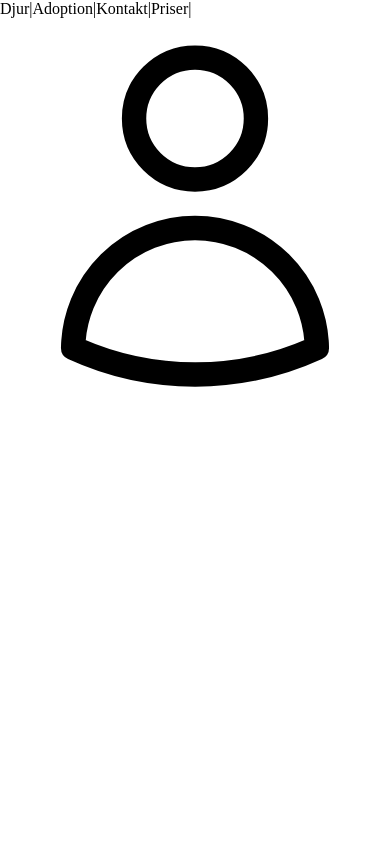
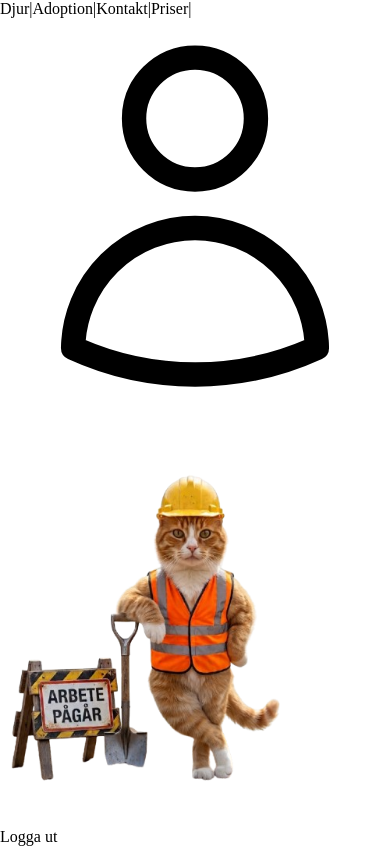
Before and after one commit to brideofxan/FurEver, a React (Vite) app in the folder client/: page /user in a window 390 px wide. Shown: the part 677-1526 px from the top of the page. Before the commit the page ends 1112 px from the top, so only its background shows below. Built offline with nearby package versions, Linux system fonts and the light colour scheme; no server answers.

Commit message:
Create logout functionality from user page

```diff
--- a/client/src/App.jsx
+++ b/client/src/App.jsx
@@ -30,9 +30,9 @@ function App() {
           <Route path="/" element={<Home user={user} />} />
           <Route path="/animals" element={<Animals />} />
           <Route path="/adoption" element={<AdoptionProcess />} />
+          <Route path="/register" element={<RegisterUser />} />
           <Route path="/login" element={<Login setUser={setUser} />} />
-          <Route path="/register" element={<RegisterUser />} />
-          <Route path="/user" element={<UserPage />} />
+          <Route path="/user" element={<UserPage setUser={setUser} />} />
         </Route>
 
         <Route path="/admin/applications" element={<AdminApplications />} />
--- a/client/src/pages/Login.jsx
+++ b/client/src/pages/Login.jsx
@@ -95,7 +95,7 @@ export default function LoginUser({ setUser }) {
         <div className="flex flex-wrap items-center justify-between gap-3 sm:pt-8">
           <button
             type="submit"
-            className="rounded-md border border-taupe-400 bg-sky-200/70 p-3 font-bold shadow-xs transition duration-100 ease-in-out outline-none hover:cursor-pointer hover:bg-sky-300/50 focus-visible:bg-sky-300/50 focus-visible:ring-2 focus-visible:ring-taupe-500/50 active:bg-sky-300/70 sm:p-2"
+            className="cursor-pointer rounded-md border border-taupe-400 bg-sky-200/70 p-3 font-bold shadow-xs transition duration-100 ease-in-out outline-none hover:bg-sky-300/50 focus-visible:bg-sky-300/50 focus-visible:ring-2 focus-visible:ring-taupe-500/50 active:bg-sky-300/70 sm:p-2"
           >
             Logga in
           </button>
--- a/client/src/pages/RegisterUser.jsx
+++ b/client/src/pages/RegisterUser.jsx
@@ -126,7 +126,7 @@ export default function RegisterUser() {
         <div className="flex flex-wrap items-center justify-between gap-3 sm:pt-8">
           <button
             type="submit"
-            className="rounded-md border border-taupe-400 bg-sky-200/70 p-3 font-bold shadow-xs transition duration-100 ease-in-out outline-none hover:cursor-pointer hover:bg-sky-300/50 focus-visible:bg-sky-300/50 focus-visible:ring-2 focus-visible:ring-taupe-500/50 active:bg-sky-300/70 sm:p-2"
+            className="cursor-pointer rounded-md border border-taupe-400 bg-sky-200/70 p-3 font-bold shadow-xs transition duration-100 ease-in-out outline-none hover:bg-sky-300/50 focus-visible:bg-sky-300/50 focus-visible:ring-2 focus-visible:ring-taupe-500/50 active:bg-sky-300/70 sm:p-2"
           >
             Registrera
           </button>
--- a/client/src/pages/UserPage.jsx
+++ b/client/src/pages/UserPage.jsx
@@ -1,5 +1,57 @@
-import Navbar from "../components/Navbar.jsx";
+import { useState } from "react";
+import { useNavigate } from "react-router";
 
-export default function UserPage() {
-  return <div></div>;
+export default function UserPage({ setUser }) {
+  const [error, setError] = useState("");
+  const [successfulLogout, setSuccessfulLogout] = useState("");
+  const navigate = useNavigate();
+
+  const handleLogout = async () => {
+    setError("");
+
+    try {
+      const response = await fetch("/api/auth/logout", { method: "POST" });
+      const data = await response.json();
+
+      if (!response.ok) {
+        setError(data.error);
+        return;
+      }
+
+      setSuccessfulLogout(data.message);
+      setUser(null);
+
+      setTimeout(() => {
+        navigate("/");
+      }, 1500);
+    } catch (err) {
+      console.error(err);
+      setError("Något gick fel, vänligen försök igen senare.");
+    }
+  };
+
+  return (
+    <div>
+      <img
+        src="/wip-kitty.png"
+        alt="En bild på en arbetande katt och en skylt som säger att sidan inte är klar ännu."
+        className="mx-auto"
+      />
+
+      {error && <p className="mx-10 text-lg font-bold text-red-700">{error}</p>}
+      {successfulLogout && (
+        <p className="mx-10 text-lg font-bold text-green-700">
+          {successfulLogout}
+        </p>
+      )}
+
+      <button
+        type="button"
+        onClick={handleLogout}
+        className="m-10 cursor-pointer rounded-md border border-taupe-400 bg-sky-200/70 px-10 py-3 text-lg font-bold shadow-xs transition duration-100 ease-in-out outline-none hover:bg-sky-300/50 focus-visible:bg-sky-300/50 focus-visible:ring-2 focus-visible:ring-taupe-500/50 active:bg-sky-300/70"
+      >
+        Logga ut
+      </button>
+    </div>
+  );
 }
```
